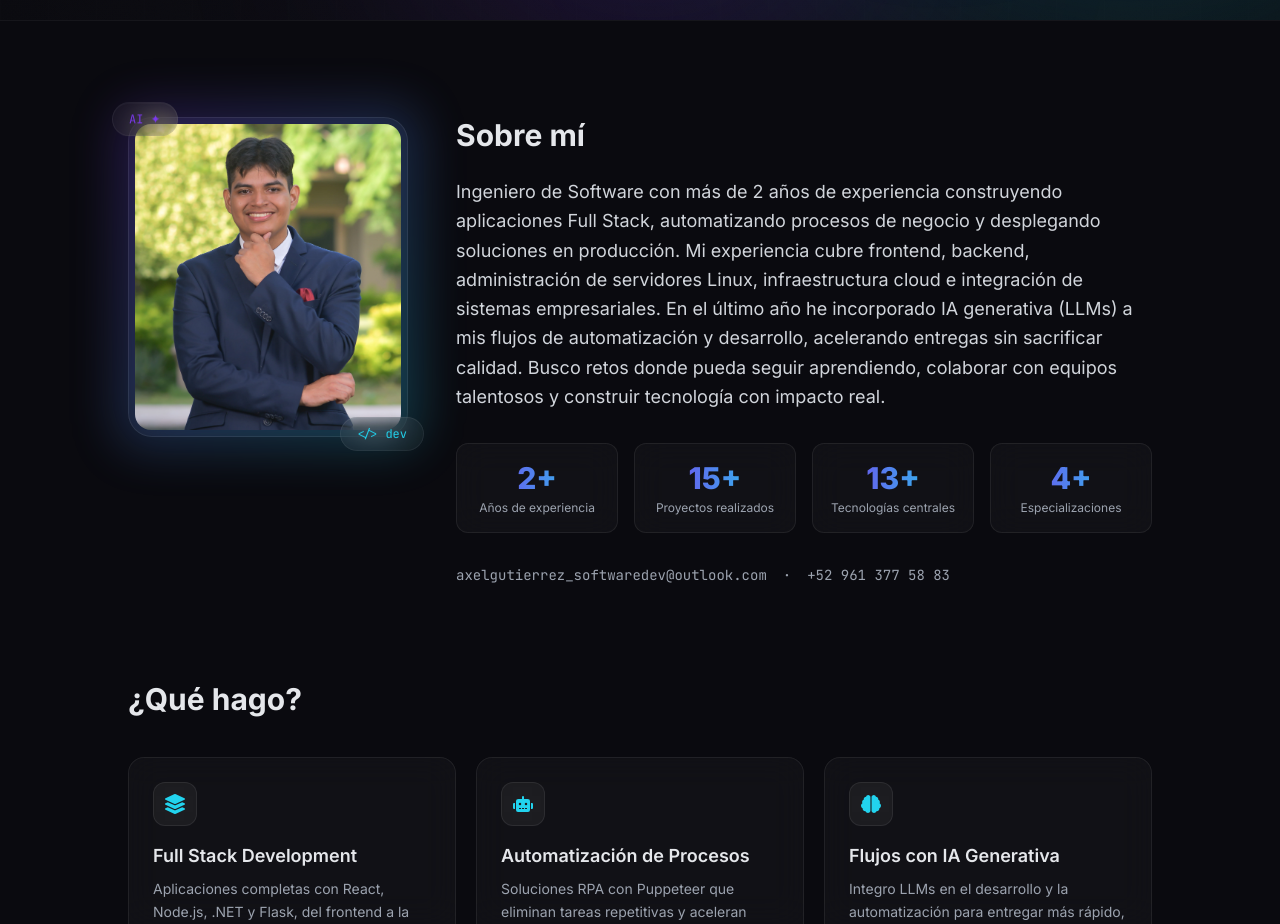
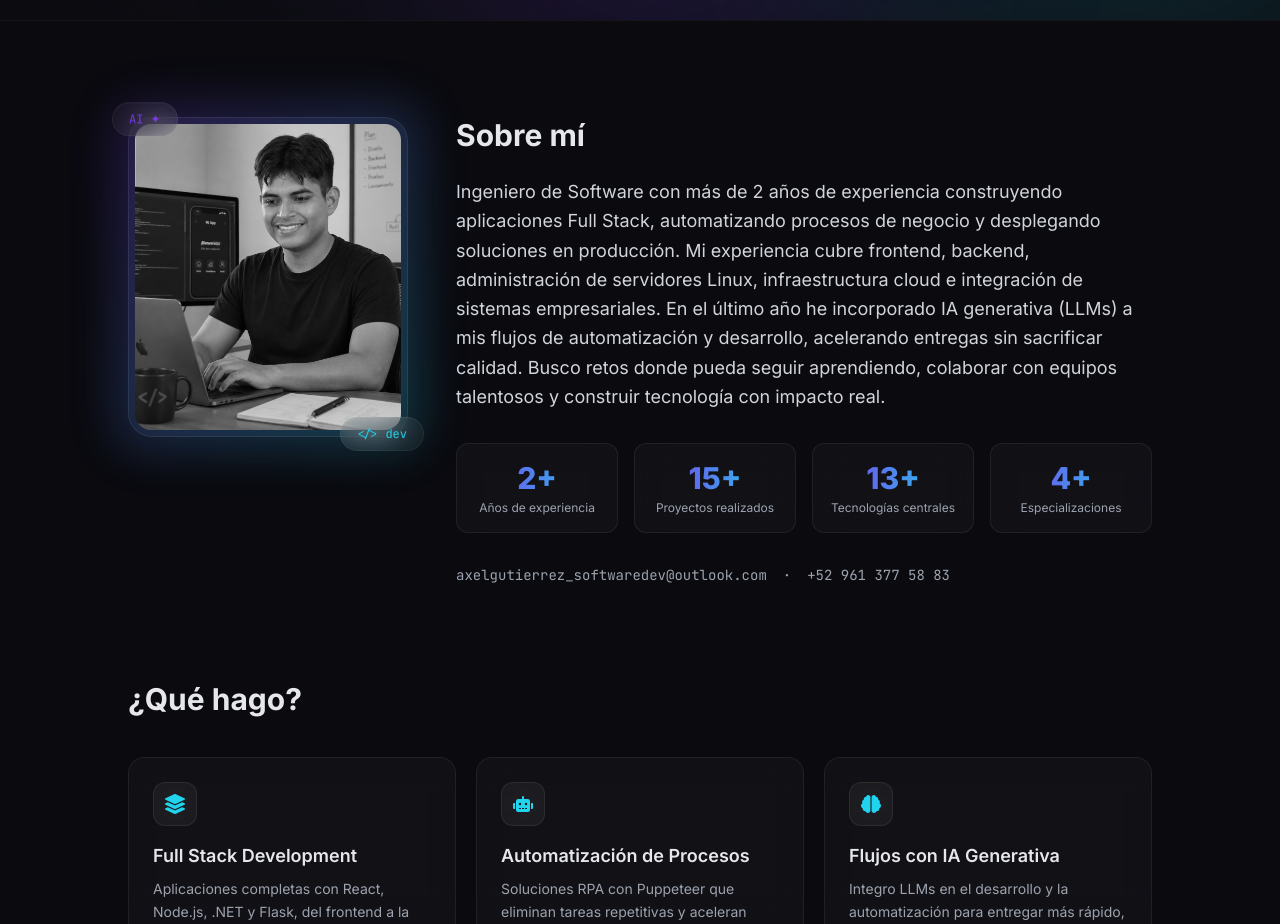
Before and after one commit to axelgh-dev/AxelHernandezDev, a React (Vite) app: page / in a window 1280 px wide. Shown: the part 780-1704 px from the top of the page. Built offline with nearby package versions, Linux system fonts and the light colour scheme.

Commit message:
[FIX] UX/UI

```diff
--- a/index.html
+++ b/index.html
@@ -2,7 +2,7 @@
 <html lang="en">
   <head>
     <meta charset="UTF-8" />
-    <link rel="icon" type="image/svg+xml" href="/favicon.svg" />
+    <link rel="icon" type="image/svg+xml" href="/icono.png" />
     <meta name="viewport" content="width=device-width, initial-scale=1.0" />
     <title>axel-cv</title>
   </head>
--- a/src/components/About.jsx
+++ b/src/components/About.jsx
@@ -16,7 +16,7 @@ export default function About({ t, meta }) {
         >
           <div className="absolute -inset-3 rounded-3xl bg-gradient-to-br from-accent/40 to-accent2/40 blur-xl opacity-60" />
           <div className="relative w-64 h-64 md:w-full md:h-80 rounded-3xl overflow-hidden glass p-1.5">
-            <img src="/profile.jpg" alt={meta.name} className="w-full h-full object-cover rounded-2xl" />
+            <img src="/axel.png" alt={meta.name} className="w-full h-full object-cover rounded-2xl" />
           </div>
 
           <motion.div
--- a/src/data/profile.js
+++ b/src/data/profile.js
@@ -72,8 +72,8 @@ export const content = {
         desc: "Landing page para una clínica de salud: muestra servicios, misión/visión, ubicación, y un formulario de reservación de citas.",
         tech: ["React", "Vite"],
         image: "/projects/diariccalia.png",
-        github: "https://github.com/axelgh-dev/DIARICCALIA", // TODO: reemplazar con tu link real
-        demo: "https://github.com/axelgh-dev/DIARICCALIA",   // TODO: reemplazar con tu link real
+        github: "https://github.com/axelgh-dev/DIARICCALIA",
+        demo: "https://diariccalia-clinica.vercel.app",
       },
       {
         name: "BrainMind Studio",
@@ -82,7 +82,7 @@ export const content = {
         tech: ["React", "Vite"],
         image: "/projects/brainmind.png",
         github: "https://github.com/axelgh-dev/BrainMind", // TODO: reemplazar con tu link real
-        demo: "https://github.com/axelgh-dev/BrainMind",   // TODO: reemplazar con tu link real
+        demo: "https://brain-mind.vercel.app",   // TODO: reemplazar con tu link real
       },
     ],
     experience: [
@@ -240,8 +240,8 @@ export const content = {
         desc: "Landing page for a medical clinic brand: showcases services, mission/vision, location details, and an appointment reservation form.",
         tech: ["React", "Vite"],
         image: "/projects/diariccalia.png",
-        github: "https://github.com/axelgh-dev/DIARICCALIA", // TODO: replace with your real link
-        demo: "https://github.com/axelgh-dev/DIARICCALIA",   // TODO: replace with your real link
+        github: "https://github.com/axelgh-dev/DIARICCALIA",
+        demo: "https://diariccalia-clinica.vercel.app",
       },
       {
         name: "BrainMind Studio",
@@ -249,8 +249,8 @@ export const content = {
         desc: "An app to visually build mind maps and export them as an image, ready to share or save.",
         tech: ["React", "Vite"],
         image: "/projects/brainmind.png",
-        github: "https://github.com/axelgh-dev/BrainMind", // TODO: replace with your real link
-        demo: "https://github.com/axelgh-dev/BrainMind",   // TODO: replace with your real link
+        github: "https://github.com/axelgh-dev/BrainMind",
+        demo: "https://brain-mind.vercel.app",
       },
     ],
     experience: [
```
Also changed, not shown: public/axel.png (added), public/icono.png (added).
